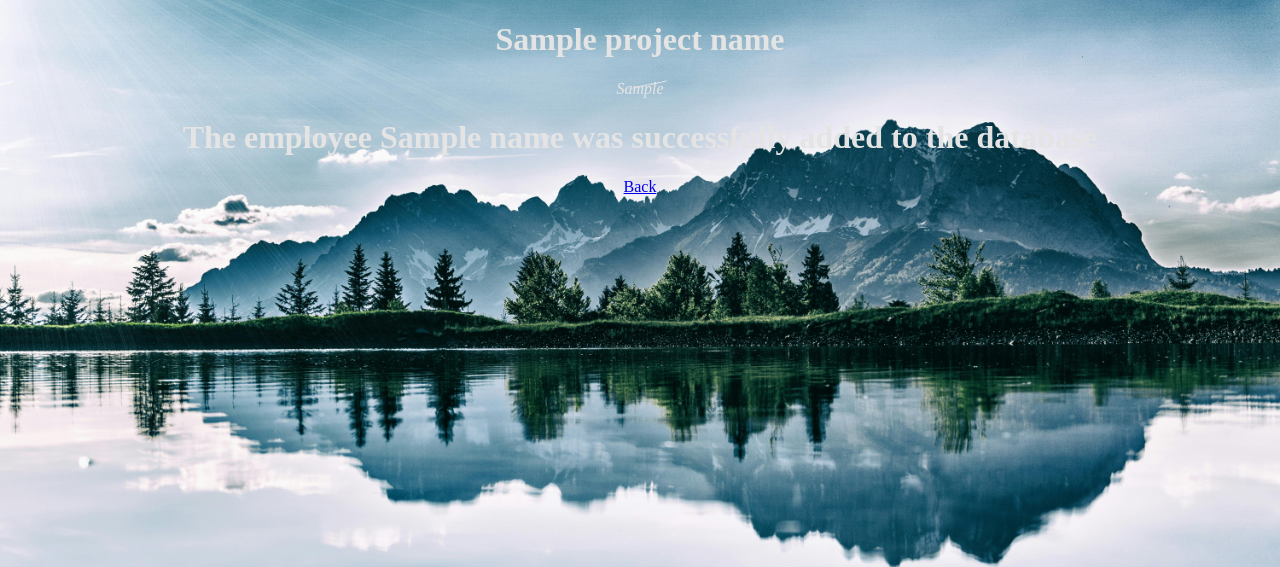
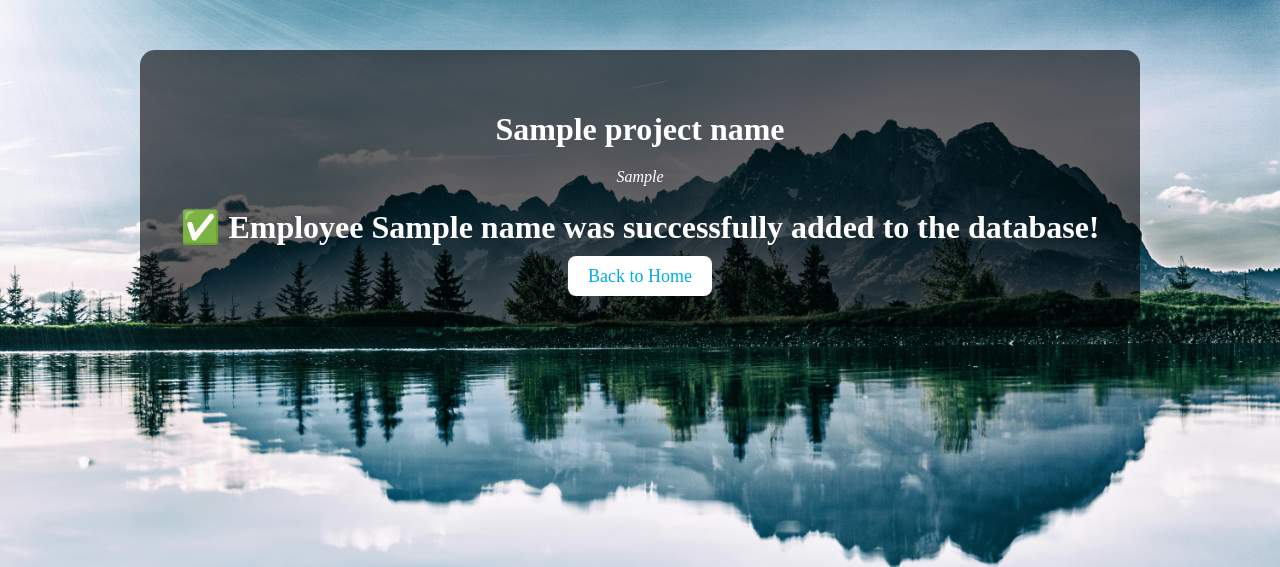
Before and after one commit to Enizeqo28/web-application-project2, a Flask app: template templates/addempoutput.html in a window 1280 px wide. Shown: the top 567 px of the page. Run offline with Flask 3, Linux system fonts and the light colour scheme; the template is opened without the code that fills it: most values are stand-ins (such as "Sample title", 1, 10 or a date in 2020).

Commit message:
Final tempalate addempoutput.html

```diff
--- a/templates/addempoutput.html
+++ b/templates/addempoutput.html
@@ -1,25 +1,55 @@
 <!DOCTYPE html>
 <html>
 <head>
-    <title>Add Emp Output - {{ project_name }}</title>
+    <title>Employee Added - {{ project_name }}</title>
     <style>
         body {
-            background-image: url('{{ url_for('static', filename='background.png') }}');
+            background-image: url("{{ url_for('static', filename='background.png') }}");
             background-size: cover;
-            color: #e4e4e4;
+            color: #fff;
             text-align: center;
             font-family: avenir;
+            margin-top: 50px;
+        }
+
+        .container {
+            background-color: rgba(0, 0, 0, 0.6);
+            padding: 40px;
+            border-radius: 15px;
+            display: inline-block;
+        }
+
+        h1, p {
+            margin-bottom: 20px;
+        }
+
+        a {
+            color: #00ace6;
+            font-size: 18px;
+            text-decoration: none;
+            background-color: #fff;
+            padding: 10px 20px;
+            border-radius: 8px;
+            transition: 0.3s;
+        }
+
+        a:hover {
+            background-color: #00ace6;
+            color: #fff;
         }
     </style>
 </head>
 <body>
-    <header>
-        <h1>{{ project_name }}</h1>
-        <p><em>{{ project_slogan }}</em></p>
-    </header>
-    <div>
-        <h1>The employee {{ name }} was successfully added to the database</h1>
-        <a href="{{ url_for('home') }}">Back</a>
+
+    <div class="container">
+        <header>
+            <h1>{{ project_name }}</h1>
+            <p><em>{{ project_slogan }}</em></p>
+        </header>
+
+        <h1>✅ Employee <strong>{{ name }}</strong> was successfully added to the database!</h1>
+        <a href="{{ url_for('home') }}">Back to Home</a>
     </div>
+
 </body>
 </html>
```
